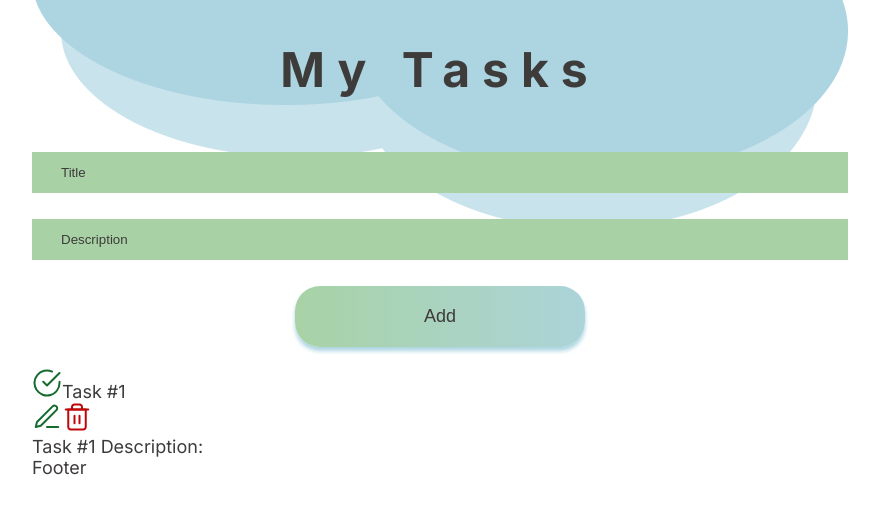
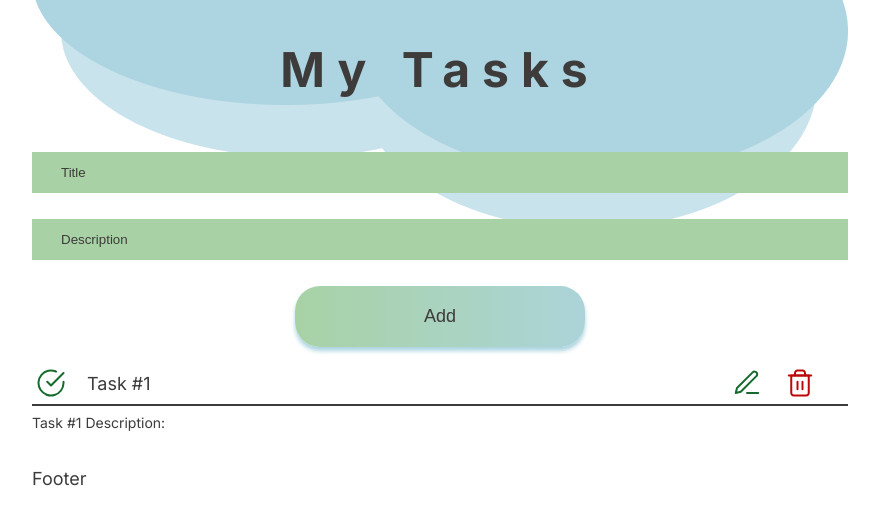
Before and after one commit to SSTEPANOVV/todo, a React (Vite) app: page / in a window 1280 px wide. Shown: the top 524 px of the page, without its empty margins (200-1079 px from the left). Built offline with nearby package versions, Linux system fonts and the light colour scheme.

Commit message:
Add styles to Body section

```diff
--- a/src/index.css
+++ b/src/index.css
@@ -85,3 +85,55 @@ body {
     color: var(--dark-gray);
     cursor: pointer;
 }
+
+/* ================================== BODY ================================== */
+.main_task {
+    margin-bottom: 34px;
+}
+
+.main_wrapper {
+    display: flex;
+    justify-content: space-between;
+    align-items: center;
+    padding: 0 33px 6px 4px;
+    border-bottom: 2px solid var(--dark-gray);
+    margin-bottom: 5px;
+}
+
+.main_info {
+    display: flex;
+    align-items: center;
+    gap: 21px;
+}
+
+.main_info .main_check {
+    display: block;
+    width: 30px;
+    height: 30px;
+    cursor: pointer;
+}
+
+.main_buttons {
+    display: flex;
+    align-items: center;
+    gap: 23px;
+}
+
+.main_buttons .main_edit {
+    display: block;
+    width: 30px;
+    height: 30px;
+    cursor: pointer;
+}
+
+.main_buttons .main_delete {
+    display: block;
+    width: 30px;
+    height: 30px;
+    cursor: pointer;
+}
+
+.main_description {
+    font-size: 14px;
+    line-height: 23px;
+}
```
